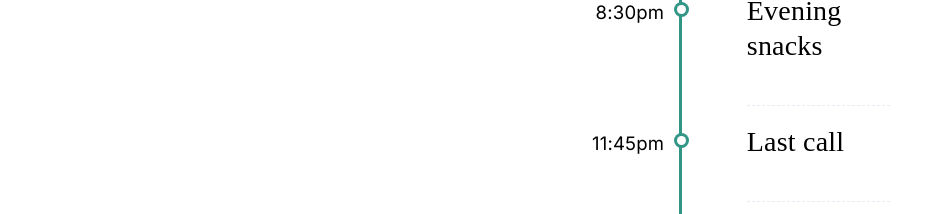
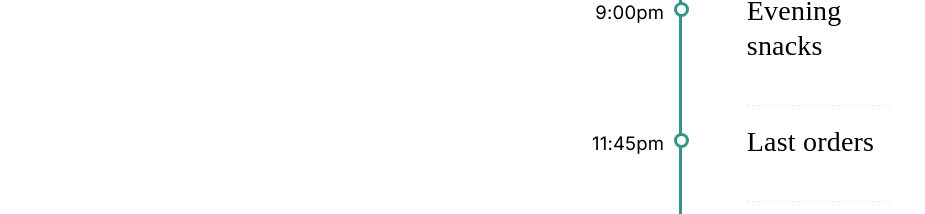
Before and after one commit to rforster-dev/jessandrusswedding, a Next.js app: page / in a window 1280 px wide. Shown: the part 2796-3010 px from the top of the page, without its empty margins (310-1235 px from the left). Built offline with nearby package versions, Linux system fonts and the light colour scheme; a web font is replaced by a local one.

Commit message:
update timings

```diff
--- a/src/app/components/Timings.jsx
+++ b/src/app/components/Timings.jsx
@@ -48,11 +48,11 @@ export default function Timings() {
                 <li class="event" data-date="8:00pm">
                   <h3>First dance and party time</h3>
                 </li>
-                <li class="event" data-date="8:30pm">
+                <li class="event" data-date="9:00pm">
                   <h3>Evening snacks</h3>
                 </li>
                 <li class="event" data-date="11:45pm">
-                  <h3>Last call</h3>
+                  <h3>Last orders</h3>
                 </li>
                 <li class="event" data-date="12:00am">
                   <h3>Carriages</h3>
```
